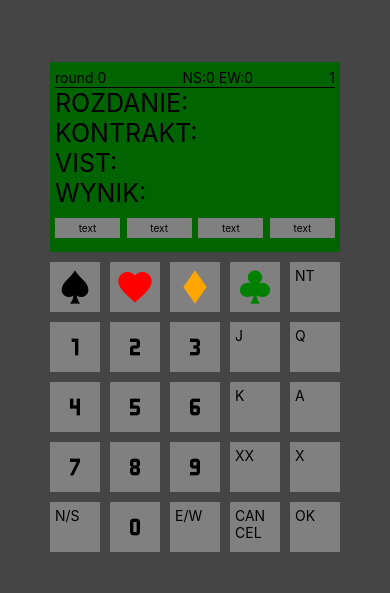
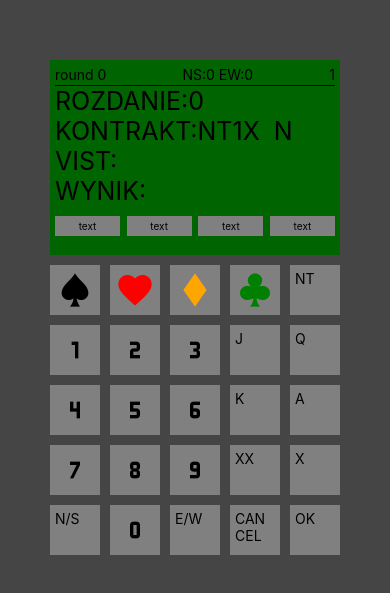
Before and after one commit to jarek7410/pantort, a React Native app: screen / in a window 390 px wide. Shown: the part 115-708 px from the top of the page. Built offline with nearby package versions, Linux system fonts and the light colour scheme.

Commit message:
progress

```diff
--- a/App.js
+++ b/App.js
@@ -1,18 +1,38 @@
-import { StatusBar } from 'expo-status-bar';
-import { StyleSheet, Text, View } from 'react-native';
+import { StyleSheet,  View } from 'react-native';
 import { SafeAreaProvider } from 'react-native-safe-area-context';
 import {BridgeKeyBoard} from "./components/BridgeKeyBoard";
 import {BridgeScreen} from "./components/BridgeScreen";
 import {decodeAction} from "./helpers/bridgekeyboardhelpers";
+import {useState} from "react";
+import {bid, result, suit, vals, wind} from "./helpers/enumhelper";
 
-const round={
+const roundDefault={
     round:0, //0 to inf
     ns:0,
     ew:0,
     firstBoard:1,
     lastBoard:1,
 }
+const boardDefault={
+    number:0, //1 to 32
+    contract:{
+        suit:suit.nt,
+        number:1,
+        wind:wind.N,
+        double:bid.x
+    },
+    lead:{
+        suit:suit.diamonds,
+        vals:vals.seven,
+    },
+    outcome:{
+        number:0,
+        result:result.fair
+    }
+}
 export default function App() {
+    const [round,setRound]=useState(roundDefault);
+    const [board,setBoard]=useState(boardDefault)
     const keyboardhendler=id=>{
         console.log(decodeAction(id))
     }
@@ -21,7 +41,7 @@ export default function App() {
         <SafeAreaProvider style={{
             justifyContent:"center",
         }}>
-            <BridgeScreen round={round}/>
+            <BridgeScreen round={round} board={board}/>
             <BridgeKeyBoard onChange={keyboardhendler}/>
         </SafeAreaProvider>
     </View>
--- a/components/BridgeScreen.jsx
+++ b/components/BridgeScreen.jsx
@@ -1,5 +1,7 @@
 import React from "react";
 import {View, Text, StyleSheet, TouchableOpacity, TouchableHighlight} from "react-native";
+import {BridgeScreenRound} from "./BridgeScreenRound";
+import {constractComposer} from "../helpers/contractcomposerhelper";
 
 export const BridgeScreen =({round,board,menuEnable})=>{
     let boards;
@@ -8,34 +10,32 @@ export const BridgeScreen =({round,board,menuEnable})=>{
     }else{
         boards=round.firstBoard+"-"+round.lastBoard;
     }
+    let contract=constractComposer(board.contract);
     return(
         <View style={styles.screen}>
-            <View style={styles.row}>
-                <View>
-                    <Text >round {round.round}</Text>
+            <BridgeScreenRound round={round} boards={boards}/>
+
+            <View >
+                <View style={[styles.row,{
+                    justifyContent:"flex-start"
+                }]}>
+                    <Text style={styles.textMain}>ROZDANIE:</Text>
+                    <Text style={styles.textMain}>{board.number}</Text>
                 </View>
-                <View>
-                    <Text>NS:{round.ns} EW:{round.ew}</Text>
+                <View style={[styles.row,{
+                justifyContent:"flex-start"
+                }]}>
+                    <Text style={styles.textMain}>KONTRAKT:</Text>
+                    <Text style={styles.textMain}>{contract}</Text>
                 </View>
-                <View>
-                    <Text>
-                        {boards}
-                    </Text>
+                <View style={styles.row}>
+                    <Text style={styles.textMain}>VIST:</Text>
+                </View>
+                <View style={styles.row}>
+                    <Text style={styles.textMain}>WYNIK:</Text>
                 </View>
             </View>
-            <View
-                style={{
-                    borderBottomColor: 'black',
-                    borderBottomWidth: 1,
-                }}
-            />
-            <View >
-                <Text style={styles.textMain}>ROZDANIE:</Text>
-                <Text style={styles.textMain}>KONTRAKT:</Text>
-                <Text style={styles.textMain}>VIST:</Text>
-                <Text style={styles.textMain}>WYNIK:</Text>
-            </View>
-            <View style={[styles.row,{
+            <View style={[styles.row,styles.narow,{
                 marginTop:10,
             }]}>
                 <TouchableHighlight
@@ -60,16 +60,18 @@ const styles=StyleSheet.create({
     screen:{
         margin:5,
         width:290,
-        height:190,
+        height:195  ,
         padding:5,
         backgroundColor:"darkgreen",
     },
     row:{
         flexDirection:"row",
-        height:20,
         justifyContent:"space-between",
         alignItems:"center",
         width:"100%"
+    },
+    narow:{
+        height:20,
     },
     textMain:{
         fontSize:25,
--- /dev/null
+++ b/components/BridgeScreenRound.jsx
@@ -0,0 +1,59 @@
+import {StyleSheet, Text, View} from "react-native";
+import React from "react";
+
+export const BridgeScreenRound = ({round,boards}) => {
+  return(
+      <>
+        <View style={[styles.row,styles.narow]}>
+          <View>
+              <Text >round {round.round}</Text>
+          </View>
+          <View>
+              <Text>NS:{round.ns} EW:{round.ew}</Text>
+          </View>
+          <View>
+              <Text>
+                  {boards}
+              </Text>
+          </View>
+        </View>
+        <View
+            style={{
+                borderBottomColor: 'black',
+                borderBottomWidth: 1,
+            }}
+        />
+      </>
+  )
+}
+const styles=StyleSheet.create({
+    screen:{
+        margin:5,
+        width:290,
+        height:195  ,
+        padding:5,
+        backgroundColor:"darkgreen",
+    },
+    row:{
+        flexDirection:"row",
+        justifyContent:"space-between",
+        alignItems:"center",
+        width:"100%"
+    },
+    narow:{
+        height:20,
+    },
+    textMain:{
+        fontSize:25,
+    },
+    manuItem:{
+        height:20,
+        backgroundColor:"gray",
+        width:65,
+        justifyContent:"center",
+        alignItems:"center",
+    },
+    menuItemsText: {
+        fontSize:10
+    }
+})
--- a/helpers/bridgekeyboardhelpers.ts
+++ b/helpers/bridgekeyboardhelpers.ts
@@ -1,4 +1,4 @@
-import {bid, lead, result, suit, type, wind} from "./enumhelper"
+import {bid, vals, result, suit, type, wind} from "./enumhelper"
 
 export const decodeAction = (eventId:number) => {
     if(eventId<=0){
@@ -14,7 +14,7 @@ export const decodeAction = (eventId:number) => {
       return {
           type:[type.number,type.lead],
           number:eventId,
-          lead:lead[eventId],
+          lead:vals[eventId],
       }
   }
     if(eventId===11){
@@ -54,28 +54,28 @@ export const decodeAction = (eventId:number) => {
     if(eventId===17){
         return {
             type:[type.bid,type.lead],
-            lead:lead.K,
+            lead:vals.K,
             bid:bid.pass
         }
     }
     if(eventId===18){
         return {
             type:[type.result,type.lead],
-            lead:lead.A,
+            lead:vals.A,
             result:result.fair
         }
     }
     if(eventId===19){
         return {
             type:[type.result,type.lead],
-            lead:lead.J,
+            lead:vals.J,
             result:result.over
         }
     }
     if(eventId===20){
         return {
             type:[type.result,type.lead],
-            lead:lead.Q,
+            lead:vals.Q,
             result:result.under
         }
     }
--- /dev/null
+++ b/helpers/contractcomposerhelper.ts
@@ -0,0 +1,39 @@
+import {bid, suit} from "./enumhelper";
+
+export const constractComposer = (contract) => {
+    let composed:string;
+    switch (contract.suit){
+        case suit.nt:
+            composed="NT"
+            break;
+        case suit.hearts:
+            composed="H"
+            break;
+        case suit.spades:
+            composed="S"
+            break;
+        case suit.clubs:
+            composed="C"
+            break
+        case suit.diamonds:
+            composed="D"
+            break
+    }
+    if(contract.number>7||contract.number<0) {
+        throw new Error('Parameter is not a number!');
+    }
+    composed+=contract.number;
+    switch (contract.double){
+        case bid.xx:
+            composed+="XX "
+            break
+        case bid.x:
+            composed+="X  "
+            break
+        case bid.pass:
+            composed+="   "
+            break
+    }
+    composed+=contract.wind;
+    return composed;
+}
--- a/helpers/enumhelper.ts
+++ b/helpers/enumhelper.ts
@@ -18,14 +18,18 @@ export enum suit{
 }
 export enum wind{
     NS="NS",
-    EW="EW"
+    EW="EW",
+    E="E",
+    W="W",
+    N="N",
+    S="S",
 }
 export enum bid{
     pass,
     x,
     xx
 }
-export enum lead{
+export enum vals{
     two=2,
     tree,
     four,
--- a/package.json
+++ b/package.json
@@ -1,5 +1,5 @@
 {
-  "name": "panTort",
+  "name": "pantort",
   "version": "1.1.0",
   "main": "node_modules/expo/AppEntry.js",
   "scripts": {
@@ -11,6 +11,7 @@
   "dependencies": {
     "@expo/vector-icons": "^13.0.0",
     "@expo/webpack-config": "^18.0.1",
+    "@types/react": "~18.0.27",
     "expo": "~48.0.15",
     "expo-font": "^11.1.1",
     "expo-splash-screen": "^0.18.2",
@@ -21,7 +22,8 @@
     "react-native": "0.71.8",
     "react-native-safe-area-context": "^4.5.3",
     "react-native-web": "~0.18.10",
-    "react-playing-card": "^0.2.5"
+    "react-playing-card": "^0.2.5",
+    "typescript": "^4.9.4"
   },
   "devDependencies": {
     "@babel/core": "^7.20.0"
```
